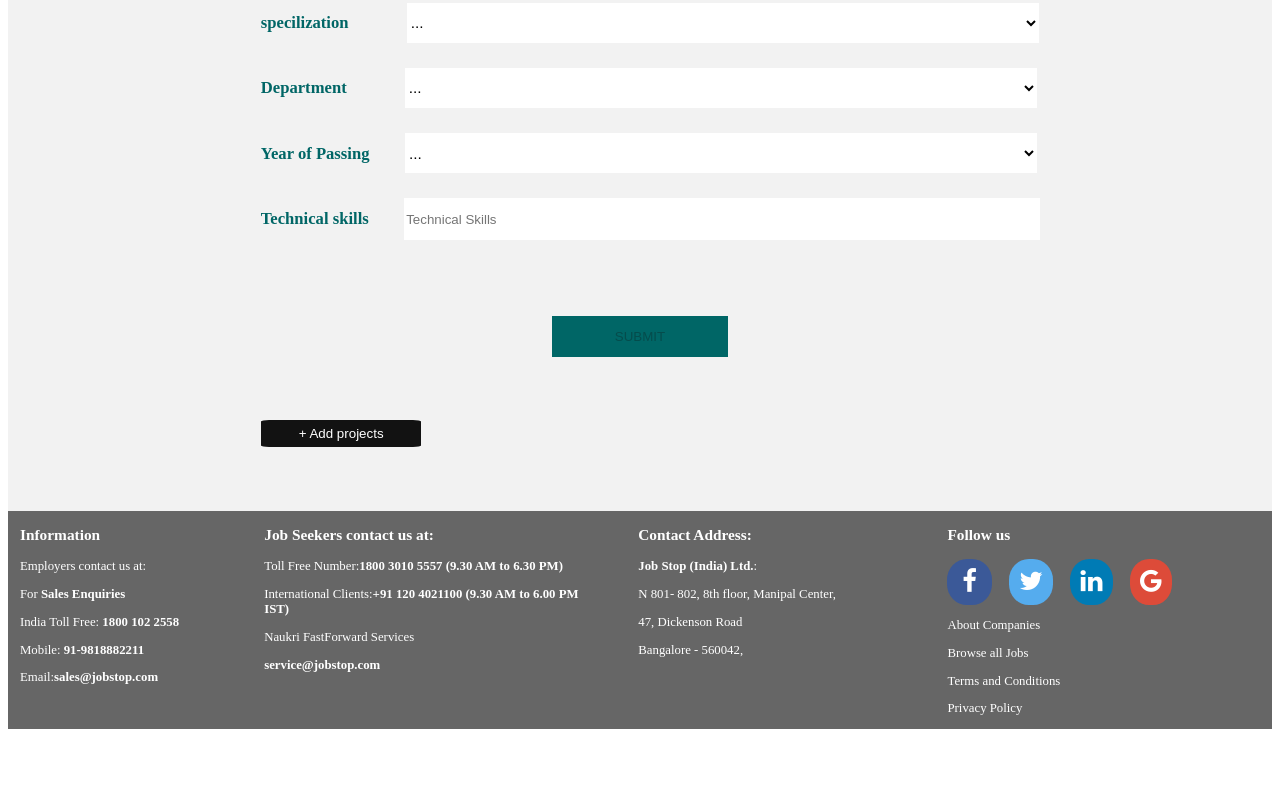
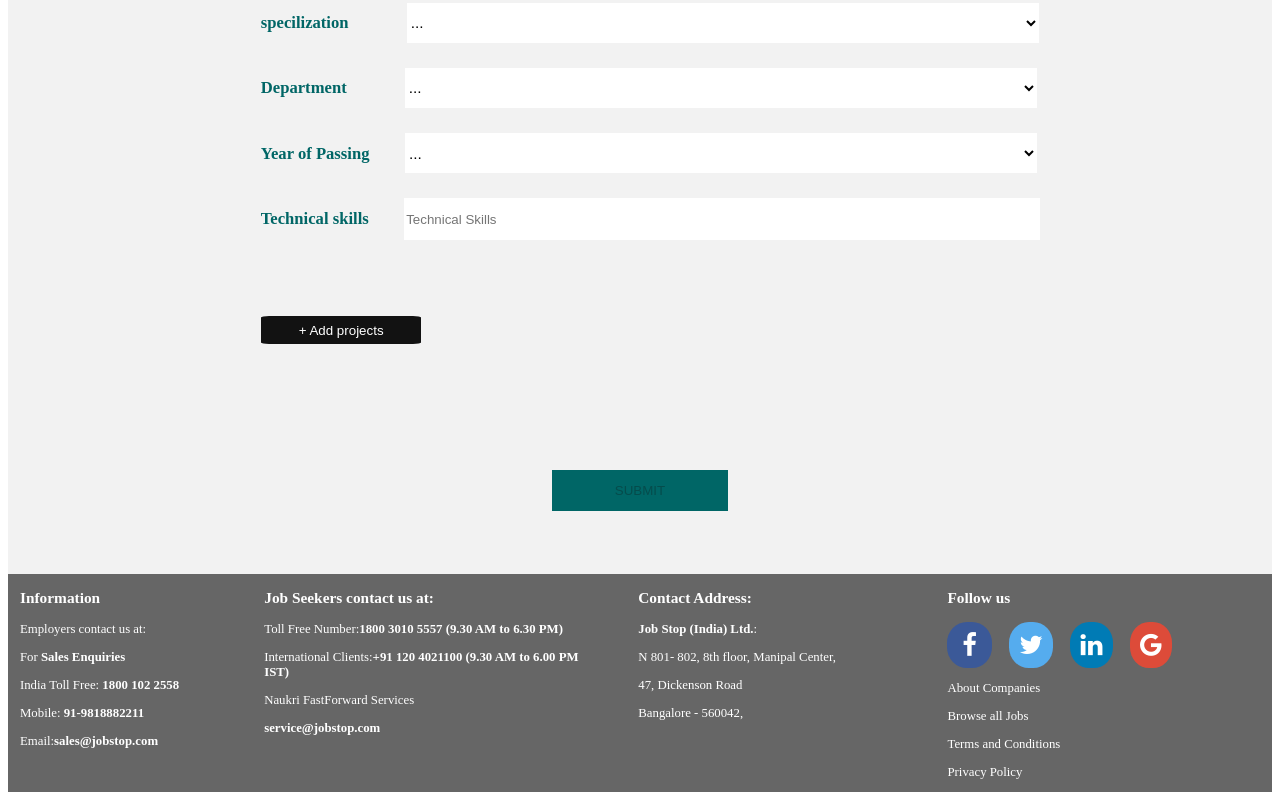
Before and after one commit to AkankshaGrover/JobStop, an Angular app in the folder jobStop/: page /candidateprofile in a window 1280 px wide. Shown: the part 1260-2060 px from the top of the page. Before the commit the page ends 1997 px from the top, so only its background shows below. Built offline with nearby package versions, Linux system fonts and the light colour scheme.

Commit message:
final candidate profile

```diff
--- a/jobStop/src/app/candidateprofile/candidateprofile.component.html
+++ b/jobStop/src/app/candidateprofile/candidateprofile.component.html
@@ -90,11 +90,7 @@
       <input required style="margin-left: 2.8%;" class="input" type="text" name="techskills" placeholder="Technical Skills"
         ngModel>
       <br />
-      <div class="wrapper">
-        <input class="submit" type="submit" value="SUBMIT" [disabled]=candidatedetails.invalid>
-      </div>
-    </form>
-    <button class="add1" (click)="addProjectFunc()"> + Add projects</button>
+      <button class="add" (click)="addProjectFunc()"> + Add projects</button>
     <div *ngIf="addProject">
       <form #projectdetails="ngForm" (ngSubmit)="addProjectFunc1(projectdetails.value)">
         <label class="tag"><b>Project Name</b></label>
@@ -110,6 +106,11 @@
         </div>
       </form>
     </div>
+      <div class="wrapper">
+        <input class="submit" type="submit" value="SUBMIT" [disabled]=candidatedetails.invalid>
+      </div>
+    </form>
+
 
 
 
```
